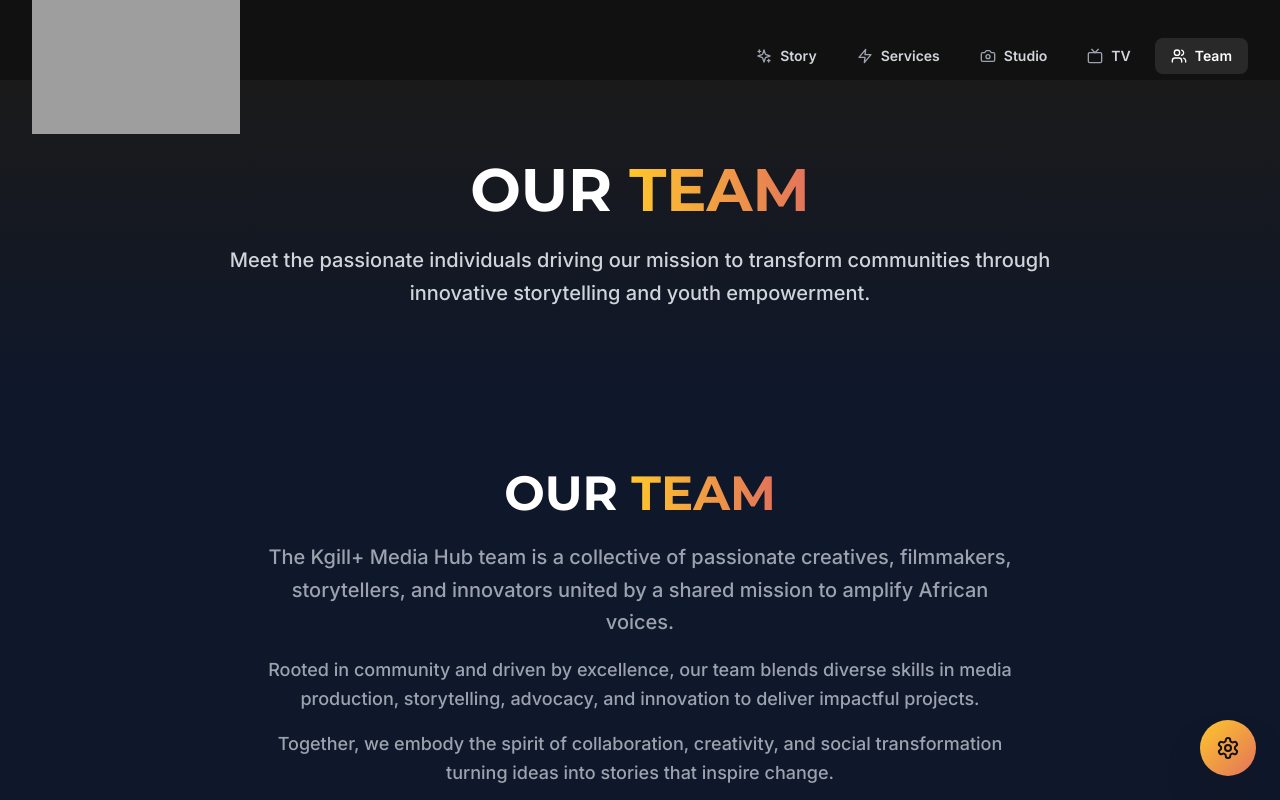
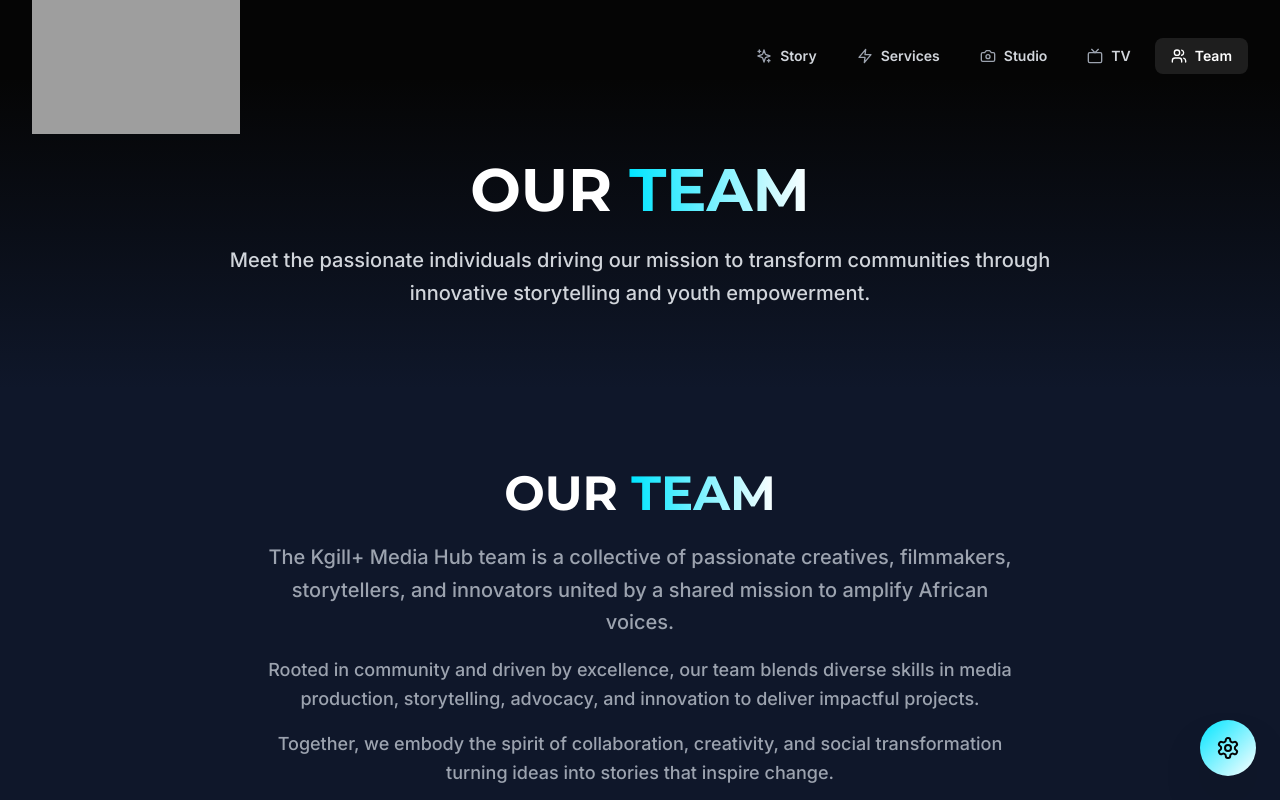
Before and after one commit to MorrisMuuoMulitu/kgill-media, a React (Vite) app: page /our-leaders in a window 1280 px wide. Shown: the top 800 px of the page. Built offline with nearby package versions, Linux system fonts and the light colour scheme; grey boxes are pictures that could not be loaded.

Commit message:
feat: Reskin website with Cyan/Black theme (Logo redesign)

```diff
--- a/src/components/EnhancedHeroSection.tsx
+++ b/src/components/EnhancedHeroSection.tsx
@@ -22,7 +22,7 @@ const EnhancedHeroSection: React.FC = () => {
   // Particle background
   // More vibrant floating particles
   const particleCanvasRef = useParticles(75, {
-    colors: ['#FFE066', '#FF7847', '#00E5FF', '#A78BFA', '#F472B6', '#3B82F6'],
+    colors: ['#00E5FF', '#FFFFFF', '#00E5FF', '#A78BFA', '#F472B6', '#3B82F6'],
     size: [1, 3, 5],
     speed: [0.3, 2],
     opacity: [0.2, 0.8],
--- a/src/components/LoadingSpinner.tsx
+++ b/src/components/LoadingSpinner.tsx
@@ -12,7 +12,7 @@ const spinnerVariants = {
   },
 };
 
-const LoadingSpinner: React.FC<{ size?: number; color?: string }> = ({ size = 48, color = '#FFE066' }) => (
+const LoadingSpinner: React.FC<{ size?: number; color?: string }> = ({ size = 48, color = '#00E5FF' }) => (
   <motion.div
     variants={spinnerVariants}
     animate="animate"
--- a/src/components/OptimizedImage.tsx
+++ b/src/components/OptimizedImage.tsx
@@ -44,7 +44,7 @@ const OptimizedImage: React.FC<OptimizedImageProps> = ({
       <img
         src={displaySrc}
         alt={alt}
-        className={`${className} block w-full h-full object-cover transition-opacity duration-300 ${loaded ? 'opacity-100' : 'opacity-0'} hover:shadow-[0_0_24px_#FFE066]`}
+        className={`${className} block w-full h-full object-cover transition-opacity duration-300 ${loaded ? 'opacity-100' : 'opacity-0'} hover:shadow-[0_0_24px_#00E5FF]`}
         onLoad={handleLoad}
         onError={handleError}
         loading={lazy ? 'lazy' : 'eager'}
@@ -54,7 +54,7 @@ const OptimizedImage: React.FC<OptimizedImageProps> = ({
       />
     </div>
   );
-// Add shimmer animation and premium hover glow to index.css
+  // Add shimmer animation and premium hover glow to index.css
 };
 
 export default OptimizedImage;
--- a/src/hooks/useParticles.ts
+++ b/src/hooks/useParticles.ts
@@ -16,7 +16,7 @@ export const useParticles = (count: number = 50) => {
 
     // Create particles
     const particles: Particle[] = [];
-    const colors = ['#FFC72C', '#E2725B', '#00FFFF'];
+    const colors = ['#00E5FF', '#FFFFFF', '#0A2540'];
 
     for (let i = 0; i < count; i++) {
       particles.push({
--- a/src/index.css
+++ b/src/index.css
@@ -5,12 +5,12 @@
 
 /* Custom color variables based on Digital Griot palette */
 :root {
-  --charcoal: #111112;
-  --marigold: #FFE066;
-  --terracotta: #FF7847;
-  --slate-blue: #3B82F6;
+  --charcoal: #050505;
+  --marigold: #00E5FF;
+  --terracotta: #FFFFFF;
+  --slate-blue: #0A2540;
   --cyan: #00E5FF;
-  --slate-900: #18181B;
+  --slate-900: #0F172A;
   --slate-800: #232336;
   --slate-700: #3B4252;
   --slate-600: #4C566A;
@@ -20,8 +20,8 @@
   --slate-200: #E5E7EB;
   --slate-100: #F3F4F6;
   --slate-50: #FAFAFA;
-  --gold-gradient-start: #FFE066;
-  --gold-gradient-end: #FFB347;
+  --gold-gradient-start: #00E5FF;
+  --gold-gradient-end: #0088CC;
   --purple: #A78BFA;
   --pink: #F472B6;
   --high-contrast: #FFFFFF;
@@ -108,8 +108,8 @@ body {
   right: 0;
   bottom: 0;
   background-image:
-    radial-gradient(circle at 25% 25%, rgba(255, 199, 44, 0.05) 0%, transparent 25%),
-    radial-gradient(circle at 75% 75%, rgba(226, 114, 91, 0.05) 0%, transparent 25%),
+    radial-gradient(circle at 25% 25%, rgba(0, 229, 255, 0.05) 0%, transparent 25%),
+    radial-gradient(circle at 75% 75%, rgba(255, 255, 255, 0.05) 0%, transparent 25%),
     radial-gradient(circle at 50% 50%, rgba(0, 255, 255, 0.03) 0%, transparent 25%);
   pointer-events: none;
   z-index: 1;
@@ -151,7 +151,7 @@ body {
   background: linear-gradient(135deg, var(--gold-gradient-start), var(--terracotta));
   color: var(--charcoal);
   @apply px-8 py-4 rounded-full font-inter font-bold text-lg hover:shadow-2xl hover:scale-105 transition-all duration-300;
-  box-shadow: 0 0 30px rgba(255, 215, 0, 0.3);
+  box-shadow: 0 0 30px rgba(0, 229, 255, 0.3);
 }
 
 .btn-secondary {
@@ -218,7 +218,7 @@ body {
   }
   50% {
     transform: scale(1.05);
-    box-shadow: 0 0 40px rgba(255, 199, 44, 0.6);
+    box-shadow: 0 0 40px rgba(0, 229, 255, 0.6);
   }
 }
 
@@ -499,7 +499,7 @@ body {
   left: -50%;
   width: 200%;
   height: 200%;
-  background: radial-gradient(circle, rgba(255, 215, 0, 0.1) 0%, transparent 70%);
+  background: radial-gradient(circle, rgba(0, 229, 255, 0.1) 0%, transparent 70%);
   animation: rotate 20s linear infinite;
   z-index: 0;
 }
@@ -833,7 +833,7 @@ body {
 
 .text-hover-grow:hover {
   transform: scale(1.05);
-  color: #FFE066;
+  color: #00E5FF;
 }
 
 /* Enhanced loading animations */
@@ -1747,7 +1747,7 @@ body {
 
 @keyframes sparkle {
   0%, 100% { filter: brightness(1); }
-  50% { filter: brightness(1.3) drop-shadow(0 0 8px #FFE066); }
+  50% { filter: brightness(1.3) drop-shadow(0 0 8px #00E5FF); }
 }
 
 .sparkle-glow {
@@ -1770,7 +1770,7 @@ body {
 
 /* Premium hover glow for images */
 .premium-hover-glow:hover {
-  box-shadow: 0 0 32px 0 #FFE066, 0 0 8px 2px #FF7847;
+  box-shadow: 0 0 32px 0 #00E5FF, 0 0 8px 2px #0088CC;
   transition: box-shadow 0.3s cubic-bezier(0.22, 0.61, 0.36, 1);
 }
 .hover-lift {
--- a/tailwind.config.js
+++ b/tailwind.config.js
@@ -4,11 +4,11 @@ export default {
   theme: {
     extend: {
       colors: {
-        charcoal: '#1A1A1A',
-        marigold: '#FFC72C',
-        terracotta: '#E2725B',
-        'slate-blue': '#4A5568',
-        cyan: '#00FFFF',
+        charcoal: '#050505',
+        marigold: '#00E5FF', // Mapped to Cyan for reskin
+        terracotta: '#FFFFFF', // Mapped to White for reskin
+        'slate-blue': '#0A2540',
+        cyan: '#00E5FF',
       },
       fontFamily: {
         'montserrat': ['Montserrat', 'sans-serif'],
@@ -149,7 +149,7 @@ export default {
         },
       },
       backgroundImage: {
-        'hero-gradient': 'linear-gradient(135deg, #1A1A1A 0%, rgba(26, 26, 26, 0.9) 50%, rgba(26, 26, 26, 0.8) 100%)',
+        'hero-gradient': 'linear-gradient(135deg, #050505 0%, rgba(5, 5, 5, 0.95) 50%, rgba(10, 37, 64, 0.8) 100%)',
         'section-gradient': 'linear-gradient(180deg, #1A1A1A 0%, #0f172a 100%)',
       },
       backdropBlur: {
```
